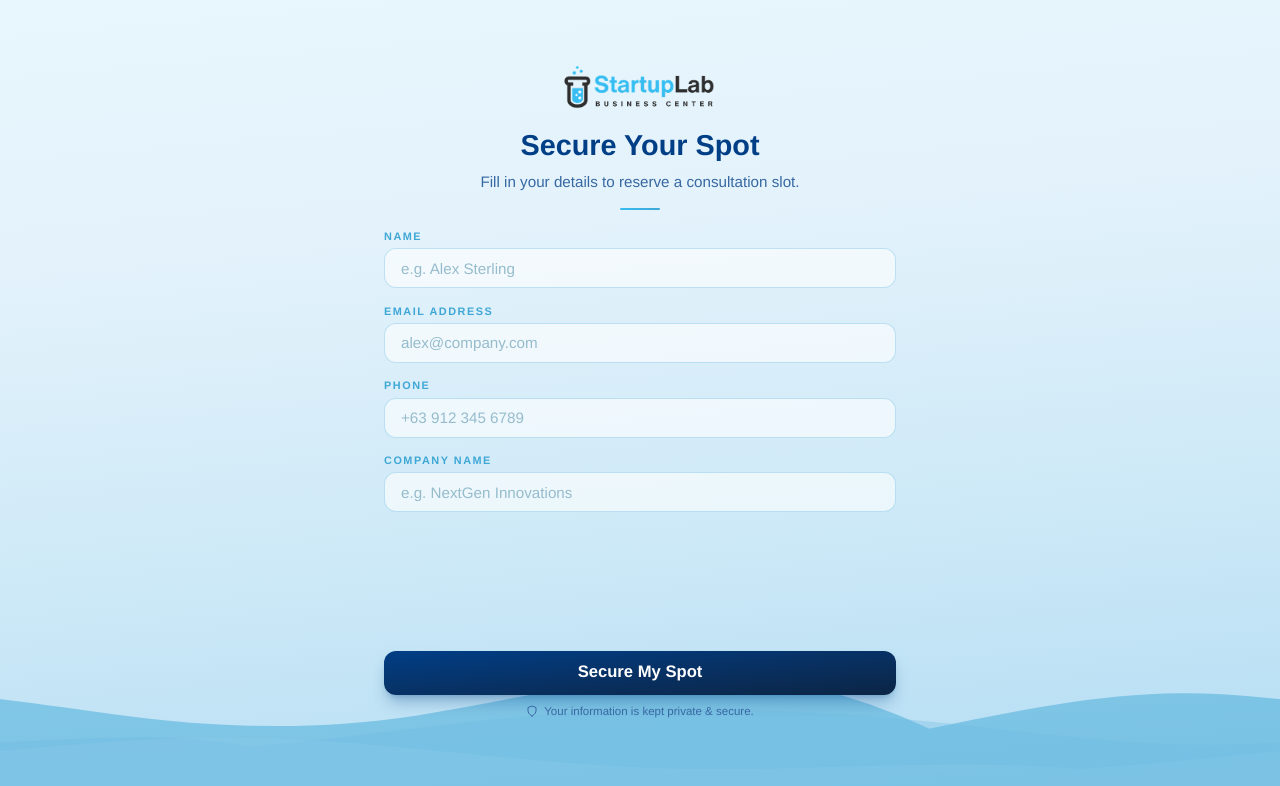
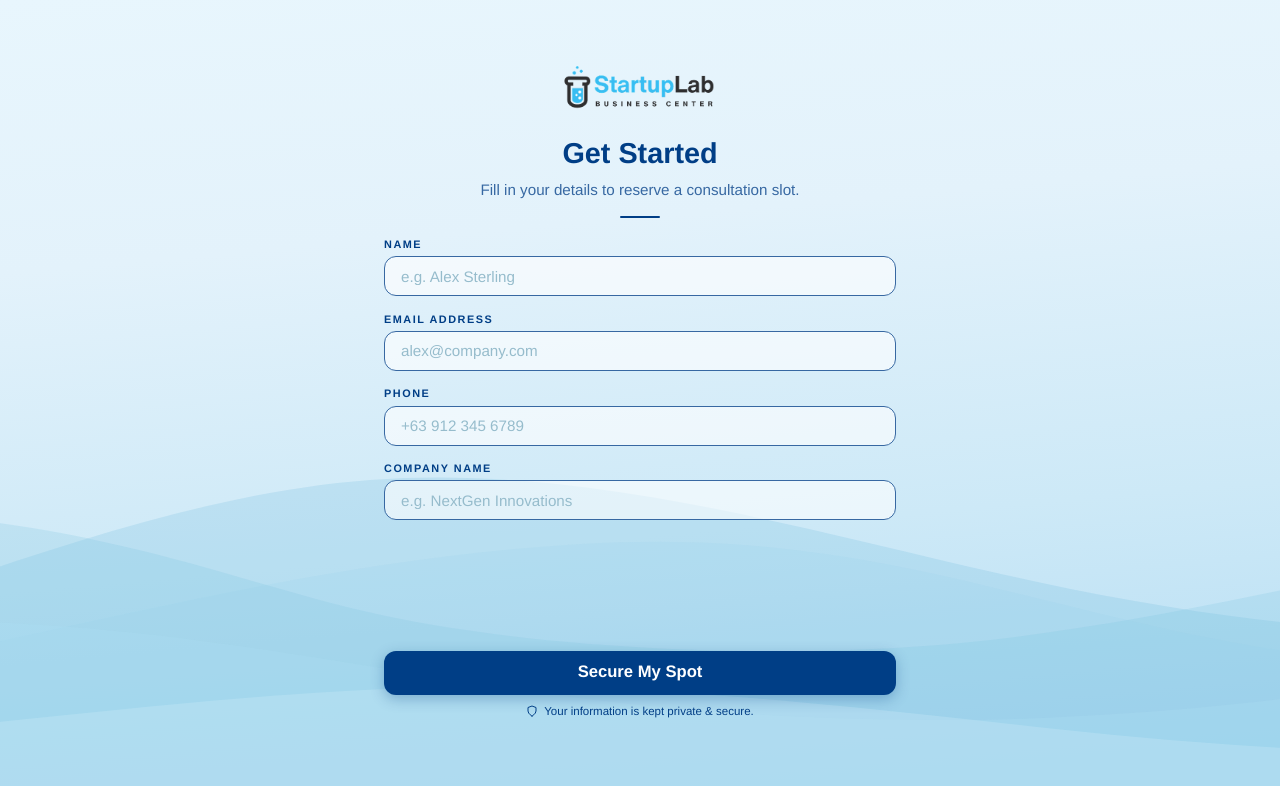
Before and after one commit to binibiningjenna/form, a Next.js app: page / in a window 1280 px wide. Shown: the top 786 px of the page. Built offline with nearby package versions, Linux system fonts and the light colour scheme; no server answers.

Commit message:
UI enhancement

```diff
--- a/src/app/globals.css
+++ b/src/app/globals.css
@@ -1,7 +1,14 @@
 @import "tailwindcss";
 
-:root {
-  --font-helvetica: "Helvetica Neue", Helvetica, Arial, sans-serif;
+@layer base {
+  :root {
+    --font-helvetica: "Helvetica Neue", Helvetica, Arial, sans-serif;
+    --primaryColor: #003E86;
+    --secondaryColor: #3768A2;
+    --darkColor: #0B2545;
+    --lightColor: #F9FAFB;
+    --redColor: #B91C1C;
+  }
 }
 
 html, body {
@@ -9,6 +16,28 @@ html, body {
   overflow: hidden;
   font-family: var(--font-helvetica);
   -webkit-font-smoothing: antialiased;
+}
+
+.btn-primary {
+  background: var(--primaryColor);
+  box-shadow: 0 4px 14px color-mix(in srgb, var(--primaryColor) 30%, transparent);
+}
+.btn-primary:hover {
+  box-shadow: 0 8px 20px color-mix(in srgb, var(--darkColor) 40%, transparent);
+  background: var(--darkColor);
+}
+
+.btn-outline {
+  border-color: var(--primaryColor);
+  color: var(--primaryColor);
+}
+.btn-outline:hover {
+  background: color-mix(in srgb, var(--lightColor) 5%, transparent);
+  color: var(--primaryColor);
+}
+
+.form-field {
+  color: var(--secondaryColor);
 }
 
 /* ── Wave background ─────────────────────────────────────────────── */
@@ -19,16 +48,21 @@ html, body {
   overflow: hidden;
   z-index: 0;
 }
-.wave-bg svg {
+.wave-layer {
   position: absolute;
   bottom: 0;
   left: 0;
   width: 300%;
-  min-width: 2100px;
+  height: 60%;
+  min-width: 2400px;
 }
-.wave-layer-1 { opacity: 0.50; animation: wave-scroll 20s linear infinite; }
-.wave-layer-2 { opacity: 0.32; animation: wave-scroll 28s linear infinite reverse; }
-.wave-layer-3 { opacity: 0.18; animation: wave-scroll 35s linear infinite; }
+
+/* Staggered opacities for layered depth — translucent overlapping look */
+.wave-l1 { opacity: 0.18; animation: wave-scroll 26s linear infinite; }
+.wave-l2 { opacity: 0.22; animation: wave-scroll 20s linear infinite reverse; }
+.wave-l3 { opacity: 0.15; animation: wave-scroll 32s linear infinite; }
+.wave-l4 { opacity: 0.28; animation: wave-scroll 24s linear infinite reverse; }
+.wave-l5 { opacity: 0.35; animation: wave-scroll 30s linear infinite; }
 
 @keyframes wave-scroll {
   from { transform: translateX(0); }
--- a/src/app/page.js
+++ b/src/app/page.js
@@ -15,14 +15,25 @@ const BG = {
 function WaveBg() {
   return (
     <div className="wave-bg" aria-hidden="true">
-      <svg className="wave-layer-1" viewBox="0 0 4320 280" preserveAspectRatio="none" xmlns="http://www.w3.org/2000/svg">
-        <path fill="#3FA7D6" d="M0,200C96,180,192,160,288,160C384,160,480,180,576,190C672,200,768,200,864,185C960,170,1056,145,1152,140C1248,135,1344,155,1440,200C1536,180,1632,160,1728,160C1824,160,1920,180,2016,190C2112,200,2208,200,2304,185C2400,170,2496,145,2592,140C2688,135,2784,155,2880,200C2976,180,3072,160,3168,160C3264,160,3360,180,3456,190C3552,200,3648,200,3744,185C3840,170,3936,145,4032,140C4128,135,4224,155,4320,200L4320,280H0Z" />
+      {/* Layer 1 — deepest, sweeping high from left */}
+      <svg className="wave-layer wave-l1" viewBox="0 0 4320 600" preserveAspectRatio="none" xmlns="http://www.w3.org/2000/svg">
+        <path fill="#5AB0D8" d="M0,420C240,340,480,220,720,200C960,180,1200,260,1440,320C1680,380,1920,410,2160,380C2400,350,2640,260,2880,220C3120,180,3360,260,3600,320C3840,380,4080,410,4320,420L4320,600H0Z" />
       </svg>
-      <svg className="wave-layer-2" viewBox="0 0 4320 280" preserveAspectRatio="none" xmlns="http://www.w3.org/2000/svg">
-        <path fill="#6FBCE2" d="M0,220C120,210,240,190,360,182C480,174,600,178,720,188C840,198,960,218,1080,218C1200,218,1320,198,1440,220C1560,210,1680,190,1800,182C1920,174,2040,178,2160,188C2280,198,2400,218,2520,218C2640,218,2760,198,2880,220C3000,210,3120,190,3240,182C3360,174,3480,178,3600,188C3720,198,3840,218,3960,218C4080,218,4200,198,4320,220L4320,280H0Z" />
+      {/* Layer 2 — mid-high sweep right to left */}
+      <svg className="wave-layer wave-l2" viewBox="0 0 4320 600" preserveAspectRatio="none" xmlns="http://www.w3.org/2000/svg">
+        <path fill="#7AC4E0" d="M0,350C180,300,360,260,720,240C1080,220,1260,310,1440,360C1620,410,1920,430,2160,400C2400,370,2640,290,2880,260C3120,230,3300,310,3600,360C3780,390,4080,430,4320,350L4320,600H0Z" />
       </svg>
-      <svg className="wave-layer-3" viewBox="0 0 4320 280" preserveAspectRatio="none" xmlns="http://www.w3.org/2000/svg">
-        <path fill="#9DD3EE" d="M0,245C160,235,320,210,480,210C640,210,800,238,960,244C1120,250,1280,232,1440,245C1600,235,1760,210,1920,210C2080,210,2240,238,2400,244C2560,250,2720,232,2880,245C3040,235,3200,210,3360,210C3520,210,3680,238,3840,244C4000,250,4160,232,4320,245L4320,280H0Z" />
+      {/* Layer 3 — crossing wave, sweeps opposite */}
+      <svg className="wave-layer wave-l3" viewBox="0 0 4320 600" preserveAspectRatio="none" xmlns="http://www.w3.org/2000/svg">
+        <path fill="#93D1EC" d="M0,460C360,380,600,300,900,280C1200,260,1380,350,1620,400C1860,450,2100,460,2340,430C2580,400,2760,320,3060,290C3360,260,3540,350,3780,400C3960,440,4140,460,4320,460L4320,600H0Z" />
+      </svg>
+      {/* Layer 4 — gentle mid wave */}
+      <svg className="wave-layer wave-l4" viewBox="0 0 4320 600" preserveAspectRatio="none" xmlns="http://www.w3.org/2000/svg">
+        <path fill="#ADDEF2" d="M0,500C300,460,600,400,900,380C1200,360,1440,420,1680,460C1920,500,2160,510,2400,490C2640,470,2880,420,3120,390C3360,360,3600,420,3840,460C4020,490,4200,510,4320,500L4320,600H0Z" />
+      </svg>
+      {/* Layer 5 — soft foreground, barely visible */}
+      <svg className="wave-layer wave-l5" viewBox="0 0 4320 600" preserveAspectRatio="none" xmlns="http://www.w3.org/2000/svg">
+        <path fill="#C8E9F7" d="M0,530C240,510,480,470,720,460C960,450,1200,480,1440,510C1680,540,1920,550,2160,540C2400,530,2640,490,2880,470C3120,450,3360,480,3600,510C3840,540,4080,550,4320,530L4320,600H0Z" />
       </svg>
     </div>
   );
@@ -52,8 +63,8 @@ function Field({ id, name, label, type, placeholder, autoComplete, error }) {
         htmlFor={id}
         className="font-bold tracking-[0.14em] uppercase"
         style={{
-          fontSize: "clamp(0.58rem, 0.9vw, 0.68rem)",
-          color: error ? "#E53E3E" : "#3FA7D6",
+          fontSize: "clamp(0.65rem, 0.9vw, 0.68rem)",
+          color: error ? "var(--redColor)" : "var(--primaryColor)",
         }}
       >
         {label}
@@ -61,17 +72,17 @@ function Field({ id, name, label, type, placeholder, autoComplete, error }) {
       <input
         id={id} name={name} type={type}
         placeholder={placeholder} autoComplete={autoComplete} required
-        className="w-full rounded-xl bg-white/60 text-[#0B2545] placeholder:text-[#96bccc] focus:outline-none focus:bg-white/85 focus:ring-2 hover:bg-white/70 transition-all duration-200"
+        className="form-field w-full rounded-xl bg-white/60 placeholder:text-[#96bccc] focus:outline-none focus:bg-white/85 hover:bg-white/70 transition-all duration-200"
         style={{
           height: "clamp(40px, 5vh, 50px)",
           padding: "0 16px",
           fontSize: "clamp(0.85rem, 1.2vw, 0.95rem)",
-          border: error ? "1.5px solid #E53E3E" : "1px solid rgba(63,167,214,0.3)",
-          boxShadow: error ? "0 0 0 3px rgba(229,62,62,0.1)" : "none",
+          color: "var(--secondaryColor)",
+          border: error ? "1px solid var(--redColor)" : "1px solid var(--secondaryColor)",
         }}
       />
       {error && (
-        <span style={{ fontSize: "clamp(0.6rem, 0.85vw, 0.72rem)", color: "#E53E3E", marginTop: "2px" }}>
+        <span style={{ fontSize: "clamp(0.6rem, 0.85vw, 0.72rem)", color: "var(--redColor)", marginTop: "2px" }}>
           {error}
         </span>
       )}
@@ -107,16 +118,15 @@ function FormPage({ onSubmit, submitting, submitError, fieldErrors = {} }) {
         }}
       >
         {/* Heading */}
-        <div className="text-center" style={{ marginBottom: "clamp(6px, 1vh, 14px)" }}>
+        <div className="text-center pt-6 lg:pt-2" style={{ marginBottom: "clamp(6px, 1vh, 14px)" }}>
           <div
-            className="font-extrabold text-[#003E86]"
-            style={{ fontSize: "clamp(1.25rem, 3vw, 1.8rem)" }}
+            className="font-extrabold"
+            style={{ fontSize: "clamp(1.25rem, 3vw, 1.8rem)", color: "var(--primaryColor)" }}
           >
-            Secure Your Spot
+            Get Started
           </div>
           <p
-            className="text-[#3768A2]"
-            style={{ fontSize: "clamp(0.8rem, 1.4vw, 0.95rem)", marginTop: "4px" }}
+            style={{ color: "var(--secondaryColor)", fontSize: "clamp(0.8rem, 1.4vw, 0.95rem)", marginTop: "4px" }}
           >
             Fill in your details to reserve a consultation slot.
           </p>
@@ -124,8 +134,9 @@ function FormPage({ onSubmit, submitting, submitError, fieldErrors = {} }) {
 
         {/* Divider */}
         <div
-          className="rounded-full bg-gradient-to-r from-[#38BDF2] to-[#3FA7D6]"
+          className="rounded-full"
           style={{
+            background: "var(--primaryColor)",
             width: "40px",
             height: "2px",
             margin: "clamp(4px, 0.8vh, 10px) auto clamp(8px, 1.2vh, 16px)",
@@ -135,7 +146,7 @@ function FormPage({ onSubmit, submitting, submitError, fieldErrors = {} }) {
         {/* Form fields */}
         <form
           id="consultation-form"
-          className="w-full flex flex-col"
+          className="w-full flex flex-col pt-6 lg:pt-0"
           style={{ gap: "clamp(12px, 1.8vh, 20px)", marginTop: "clamp(6px, 1vh, 14px)" }}
           onSubmit={onSubmit}
           noValidate
@@ -153,7 +164,7 @@ function FormPage({ onSubmit, submitting, submitError, fieldErrors = {} }) {
         <button
           id="submit-btn" type="submit" form="consultation-form"
           disabled={submitting}
-          className="w-full rounded-xl bg-gradient-to-br from-[#003E86] to-[#0B2545] text-white font-bold shadow-lg shadow-[#003E86]/30 hover:shadow-xl hover:-translate-y-0.5 active:translate-y-0 transition-all duration-200 disabled:opacity-60 disabled:cursor-not-allowed disabled:hover:translate-y-0 disabled:hover:shadow-lg"
+          className="btn-primary w-full rounded-xl text-white font-bold shadow-lg hover:shadow-xl hover:-translate-y-0.5 active:translate-y-0 transition-all duration-200 disabled:opacity-60 disabled:cursor-not-allowed disabled:hover:translate-y-0 disabled:hover:shadow-lg"
           style={{
             height: "clamp(44px, 5.5vh, 52px)",
             fontSize: "clamp(0.9rem, 1.3vw, 1.05rem)",
@@ -162,10 +173,9 @@ function FormPage({ onSubmit, submitting, submitError, fieldErrors = {} }) {
           {submitting ? "Securing Your Spot" : "Secure My Spot"}
         </button>
 
-
         <p
-          className="flex items-center gap-1.5 text-[#3768A2]"
-          style={{ fontSize: "clamp(0.6rem, 0.9vw, 0.72rem)", marginTop: "clamp(6px, 1vh, 12px)" }}
+          className="flex items-center gap-1.5"
+          style={{ color: "var(--primaryColor)", fontSize: "clamp(0.6rem, 0.9vw, 0.72rem)", marginTop: "clamp(6px, 1vh, 12px)" }}
         >
           <svg width="12" height="12" viewBox="0 0 24 24" fill="none" aria-hidden="true">
             <path d="M12 22s8-4 8-10V5l-8-3-8 3v7c0 6 8 10 8 10z" stroke="currentColor" strokeWidth="2" strokeLinecap="round" strokeLinejoin="round" />
@@ -186,23 +196,23 @@ function SuccessPage({ onScheduleNow, onScheduleLater }) {
         style={{ gap: "clamp(8px, 1.5vh, 16px)" }}
       >
         <BadgeCheck
-          className="text-[#003E86]"
           strokeWidth={1.4}
           style={{
+            color: "var(--primaryColor)",
             width: "clamp(56px, 10vh, 80px)",
             height: "clamp(56px, 10vh, 80px)",
             filter: "drop-shadow(0 4px 14px rgba(56,189,242,0.28))",
           }}
         />
         <h1
-          className="font-extrabold text-[#003E86] tracking-tight"
-          style={{ fontSize: "clamp(1.3rem, 3.5vw, 2rem)" }}
+          className="font-extrabold tracking-tight"
+          style={{ fontSize: "clamp(1.3rem, 3.5vw, 2rem)", color: "var(--primaryColor)" }}
         >
           Spot Secured!
         </h1>
         <p
-          className="text-[#3768A2] leading-relaxed max-w-[28ch]"
-          style={{ fontSize: "clamp(0.8rem, 1.6vw, 0.95rem)" }}
+          className="leading-relaxed max-w-[28ch]"
+          style={{ fontSize: "clamp(0.8rem, 1.6vw, 0.95rem)", color: "var(--secondaryColor)" }}
         >
           Thank you for submitting your details. We&apos;ve received your
           information. Would you like to schedule your meeting now or later?
@@ -220,7 +230,7 @@ function SuccessPage({ onScheduleNow, onScheduleLater }) {
         <button
           id="schedule-now-btn"
           onClick={onScheduleNow}
-          className="flex items-center justify-center gap-2 w-full bg-gradient-to-br from-[#003E86] to-[#0B2545] text-white font-bold rounded-xl shadow-lg shadow-[#003E86]/30 hover:shadow-xl hover:-translate-y-0.5 active:translate-y-0 transition-all duration-200"
+          className="btn-primary flex items-center justify-center gap-2 w-full text-white font-bold rounded-xl shadow-lg hover:shadow-xl hover:-translate-y-0.5 active:translate-y-0 transition-all duration-200"
           style={{ height: "clamp(44px, 5.5vh, 52px)", fontSize: "clamp(0.9rem, 1.3vw, 1.05rem)" }}
         >
           <CalendarCheck size={18} strokeWidth={2} />
@@ -229,7 +239,7 @@ function SuccessPage({ onScheduleNow, onScheduleLater }) {
         <button
           id="schedule-later-btn"
           onClick={onScheduleLater}
-          className="flex items-center justify-center gap-2 w-full border-2 border-[#003E86] text-[#003E86] bg-transparent font-bold rounded-xl hover:bg-[#003E86]/5 hover:-translate-y-0.5 active:translate-y-0 transition-all duration-200"
+          className="btn-outline flex items-center justify-center gap-2 w-full border-2 bg-transparent font-bold rounded-xl hover:-translate-y-0.5 active:translate-y-0 transition-all duration-200"
           style={{ height: "clamp(44px, 5.5vh, 52px)", fontSize: "clamp(0.9rem, 1.3vw, 1.05rem)" }}
         >
           <Clock size={17} strokeWidth={2} />
@@ -249,30 +259,29 @@ function InboxPage({ onBack, onResend }) {
         style={{ gap: "clamp(8px, 1.5vh, 16px)" }}
       >
         <MailOpen
-          className="text-[#003E86]"
           strokeWidth={1.4}
           style={{
+            color: "var(--primaryColor)",
             width: "clamp(56px, 10vh, 80px)",
             height: "clamp(56px, 10vh, 80px)",
             filter: "drop-shadow(0 4px 14px rgba(56,189,242,0.24))",
           }}
         />
         <h1
-          className="font-extrabold text-[#003E86] tracking-tight"
-          style={{ fontSize: "clamp(1.3rem, 3.5vw, 2rem)" }}
+          className="font-extrabold tracking-tight"
+          style={{ color: "var(--primaryColor)", fontSize: "clamp(1.3rem, 3.5vw, 2rem)" }}
         >
           Check Your Inbox
         </h1>
         <p
-          className="text-[#3768A2] leading-relaxed max-w-[28ch]"
-          style={{ fontSize: "clamp(0.8rem, 1.6vw, 0.95rem)" }}
+          className="leading-relaxed max-w-[28ch]"
+          style={{ color: "var(--secondaryColor)", fontSize: "clamp(0.8rem, 1.6vw, 0.95rem)" }}
         >
           We&apos;ve sent you an email with your booking link.
           You can schedule your meeting anytime.
         </p>
       </div>
 
-      {/* Bottom — buttons, anchored above waves */}
       <div
         className="shrink-0 w-full max-w-xs sm:max-w-sm px-6 flex flex-col items-center"
         style={{
@@ -283,7 +292,7 @@ function InboxPage({ onBack, onResend }) {
         <button
           id="got-it-btn"
           onClick={onBack}
-          className="w-full bg-gradient-to-br from-[#003E86] to-[#0B2545] text-white font-bold rounded-xl shadow-lg shadow-[#003E86]/30 hover:shadow-xl hover:-translate-y-0.5 active:translate-y-0 transition-all duration-200"
+          className="btn-primary w-full text-white font-bold rounded-xl shadow-lg hover:shadow-xl hover:-translate-y-0.5 active:translate-y-0 transition-all duration-200"
           style={{ height: "clamp(44px, 5.5vh, 52px)", fontSize: "clamp(0.9rem, 1.3vw, 1.05rem)" }}
         >
           Got It
@@ -291,8 +300,8 @@ function InboxPage({ onBack, onResend }) {
         <button
           id="resend-email-btn"
           onClick={onResend}
-          className="text-[#003E86] font-semibold underline underline-offset-2 hover:text-[#38BDF2] transition-colors duration-200"
-          style={{ fontSize: "clamp(0.78rem, 1.2vw, 0.9rem)" }}
+          className="font-semibold underline underline-offset-2 transition-colors duration-200"
+          style={{ color: "var(--primaryColor)", fontSize: "clamp(0.78rem, 1.2vw, 0.9rem)" }}
         >
           Resend Email
         </button>
@@ -344,15 +353,14 @@ function SchedulePage({ onBack, onResend }) {
 
   return (
     <div className="fixed inset-0 z-50 flex flex-col bg-white" style={{ overflow: "auto" }}>
-      {/* Header with back button + logo */}
       <div
         className="shrink-0 w-full flex items-center justify-between"
         style={{ padding: "clamp(12px, 2vh, 24px) 24px" }}
       >
         <button
           onClick={onBack}
-          className="flex items-center gap-1.5 text-[#003E86] font-semibold hover:text-[#38BDF2] transition-colors duration-200"
-          style={{ fontSize: "clamp(0.8rem, 1.2vw, 0.95rem)" }}
+          className="flex items-center gap-1.5 font-semibold transition-colors duration-200"
+          style={{ color: "var(--primaryColor)", fontSize: "clamp(0.8rem, 1.2vw, 0.95rem)" }}
         >
           <svg width="16" height="16" viewBox="0 0 24 24" fill="none" stroke="currentColor" strokeWidth="2" strokeLinecap="round" strokeLinejoin="round">
             <path d="M19 12H5" />
@@ -364,7 +372,6 @@ function SchedulePage({ onBack, onResend }) {
         <div style={{ width: "52px" }} />
       </div>
 
-      {/* Cal.com inline embed — fills remaining space */}
       <div
         id="my-cal-inline-meeting-rooms"
         style={{ flex: 1, width: "100%", minHeight: 0, overflow: "scroll" }}
```
